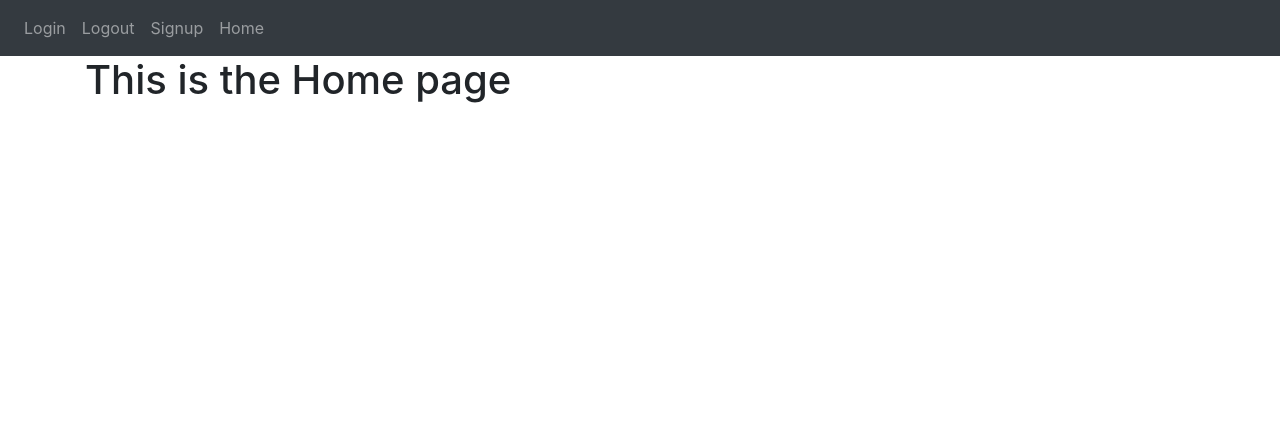
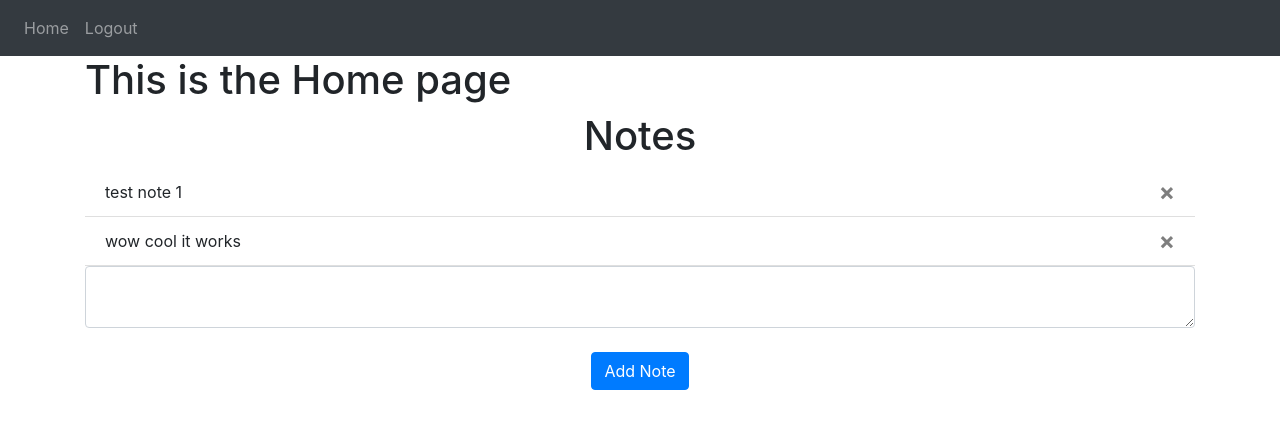
Before and after one commit to PKryptonik/Python-Web-App, a Flask app: page / in a window 1280 px wide. Shown: the top 429 px of the page. Run offline with Flask 2, Linux system fonts and the light colour scheme; a user stored in the database is signed in; data comes from the database, SQL or seed files in the repository; both versions use the stored data as it was after the commit; some libraries are stand-ins or nearby versions.

Commit message:
Working notes webapp
Now with note adding and deleting!

- batteries not included

```diff
--- /dev/null
+++ b/website/static/index.js
@@ -0,0 +1,8 @@
+function deleteNote(noteId) {
+    fetch("delete-note", {
+        method: "POST",
+        body: JSON.stringify({ noteId: noteId }),
+    }).then((_res) => {
+        window.location.href = "/";
+    });
+}
--- a/website/templates/base.html
+++ b/website/templates/base.html
@@ -8,12 +8,17 @@
         href="https://stackpath.bootstrapcdn.com/bootstrap/4.4.1/css/bootstrap.min.css"
         integrity="sha384-Vkoo8x4CGsO3+Hhxv8T/Q5PaXtkKtu6ug5TOeNV6gBiFeWPGFN9MuhOf23Q9Ifjh"
         crossorigin="anonymous"
-      />
-      <link
+        />
+        <link
         rel="stylesheet"
         href="https://stackpath.bootstrapcdn.com/font-awesome/4.7.0/css/font-awesome.min.css"
         crossorigin="anonymous"
-      />
+        />
+
+        <script
+        type="text/javascript"
+        src="{{ url_for('static', filename='index.js') }}">
+        </script>
 
       <title>{% block title %}Home{% endblock %}</title>
     </head>
@@ -25,10 +30,13 @@
           </button>
           <div class="collapse navbar-collapse" id="navbar">
             <div class="navbar-nav">
+              {% if user.is_authenticated %}
+              <a class="nav-item nav-link" id="home" href="/">Home</a>
+              <a class="nav-item nav-link" id="logout" href="/logout">Logout</a>
+              {% else %}
               <a class="nav-item nav-link" id="login" href="/login">Login</a>
-              <a class="nav-item nav-link" id="logout" href="/logout">Logout</a>
               <a class="nav-item nav-link" id="signup" href="/signup">Signup</a>
-              <a class="nav-item nav-link" id="home" href="/">Home</a>
+              {% endif %}
             </div>
           </div>
       </nav>
--- a/website/templates/home.html
+++ b/website/templates/home.html
@@ -1,3 +1,24 @@
 {% extends "base.html" %}
 {% block title %}Home{% endblock %}
-{% block content %}<h1>This is the Home page</h1>{% endblock %}
+{% block content %}<h1>This is the Home page</h1>
+
+<h1 align="center">Notes</h1>
+<ul class="list-group list-group-flush" id="notes">
+    {% for note in user.notes %}
+    <li class="list-group-item">
+        {{ note.data }}
+        <button type="button" class="close" onclick="deleteNote({{ note.id }})">
+            <span aria-hidden="true">&times;</span>
+        </button>
+    </li>
+    {% endfor %}
+</ul>
+
+<form method="post">
+    <textarea name="note" id="note" class="form-control"></textarea>
+    <br />
+    <div align="center">
+        <button type="submit" class="btn btn-primary">Add Note</button>
+    </div>
+</form>
+{% endblock %}
--- a/website/views.py
+++ b/website/views.py
@@ -1,9 +1,38 @@
-from flask import Blueprint, render_template
+from flask import Blueprint, render_template, request, flash, jsonify
 from flask_login import login_required, current_user
+from .models import Note, db
+import json
 
 views = Blueprint('views', __name__)
 
-@views.route('/')
+@views.route('/', methods=['GET', 'POST'])
 @login_required #makes it so you cant access logout unless logged in. flask magic
 def home():
-    return render_template("home.html")
+    if request.method == 'POST':
+        validation_errors = {}
+        note = request.form.get('note')
+
+        if len(note) < 1:
+            validation_errors['note_error'] = 'Note cannot be blank'
+        if not len(validation_errors):
+            new_note = Note(data=note, user_id=current_user.id)
+            db.session.add(new_note)
+            db.session.commit()
+            flash('note added', category='success')
+        else:
+            for message in validation_errors:
+                flash(message, category='error' )
+
+    return render_template("home.html", user=current_user)
+
+@views.route('/delete-note', methods=['POST']) #why is all of this needed?
+def delete_note():
+    note = json.loads(request.data)
+    noteId = note['noteId']
+    note = Note.query.get(noteId)
+    if note:
+        if note.user_id == current_user.id:
+            db.session.delete(note)
+            db.session.commit()
+
+    return jsonify({})
```
Also changed, not shown: website/__init__.py (+0 -7 lines), website/auth.py (+4 -5 lines), instance/db/web_app.sqlite.
